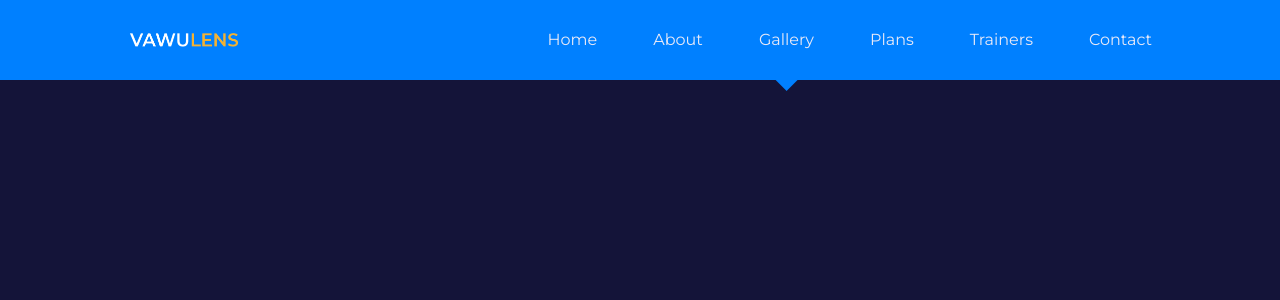
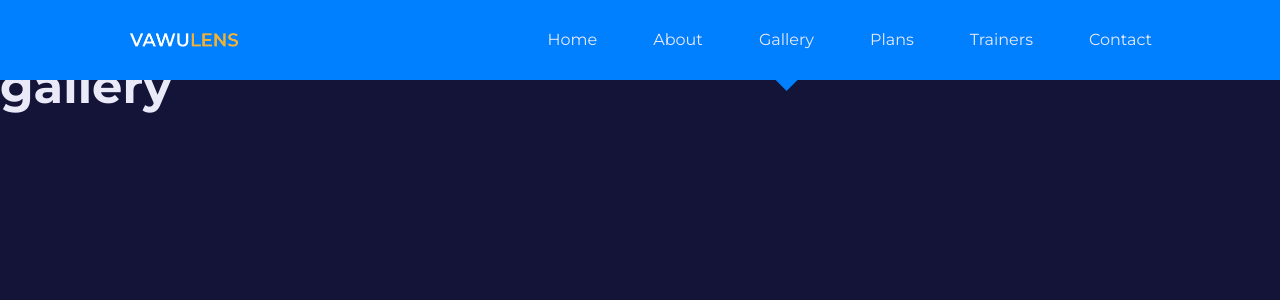
Before and after one commit to MarcoRosselDev/react-20-fitness-page, a React (Create React App) app: page /gallery in a window 1280 px wide. Shown: the top 300 px of the page. Built offline with nearby package versions, Linux system fonts and the light colour scheme.

Commit message:
router successfull but css bug

```diff
--- a/src/App.jsx
+++ b/src/App.jsx
@@ -15,6 +15,7 @@ const App = () => {
       <Navbar />
       <Routes>
         <Route index element={<Home />} />
+        {/* <Route path="home" element={<Home />} /> */}
         <Route path="about" element={<About />} />
         <Route path="contact" element={<Contact />} />
         <Route path="gallery" element={<Gallery />} />
--- a/src/pages/gallery/Gallery.jsx
+++ b/src/pages/gallery/Gallery.jsx
@@ -1,7 +1,12 @@
 import "./gallery.css";
 
 function Gallery() {
-  return <div>Gallery</div>;
+  return (
+    <div>
+      <h1>gallery</h1>
+      <h1>gallery</h1>
+    </div>
+  );
 }
 
 export default Gallery;
--- a/src/pages/home/Home.jsx
+++ b/src/pages/home/Home.jsx
@@ -2,7 +2,12 @@ import Header from "../../components/Header";
 import "./home.css";
 
 function Home() {
-  return <Header />;
+  return (
+    <div>
+      <h3>hola como ta el edu</h3>
+      <Header />
+    </div>
+  );
 }
 
 export default Home;
--- a/src/pages/home/home.css
+++ b/src/pages/home/home.css
@@ -0,0 +1,3 @@
+* {
+  margin-top: 5rem;
+}
```
